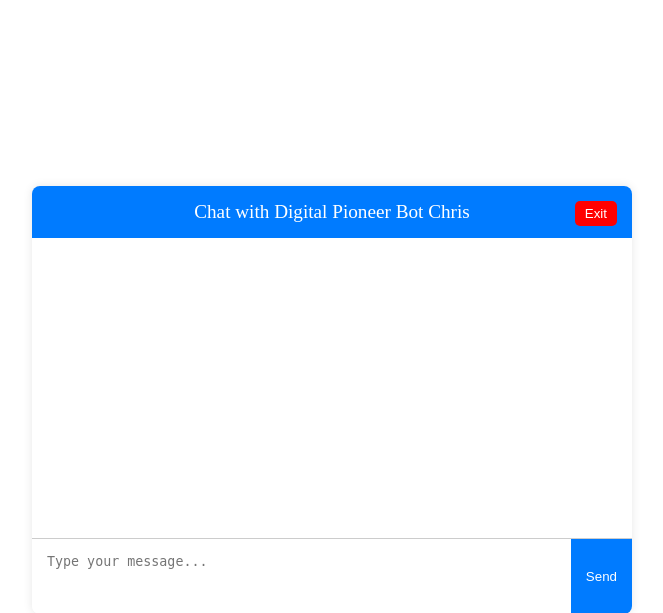
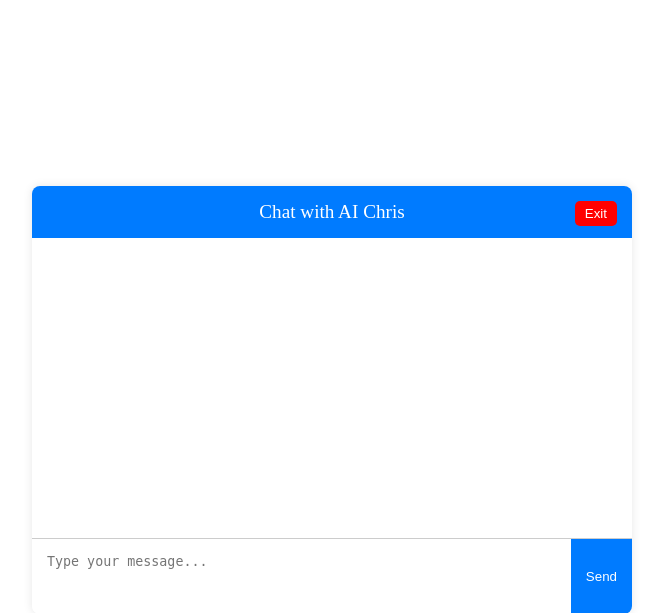
Before and after one commit to Zaxs005/Digital, a Flask app: page / in a window 1280 px wide. Shown: the top 613 px of the page, without its empty margins (308-971 px from the left). Run offline with Flask 3, Linux system fonts and the light colour scheme.

Commit message:
Update index.html

```diff
--- a/templates/index.html
+++ b/templates/index.html
@@ -8,7 +8,7 @@
 
     <meta name="viewport" content="width=device-width, initial-scale=1.0">
 
-    <title>Digital Pioneer Bot Chris</title>
+    <title>Chat with AI Chris</title>
 
     <style>
 
@@ -239,7 +239,7 @@
 
         <div class="chat-header">
 
-            Chat with Digital Pioneer Bot Chris
+            Chat with AI Chris
 
             <button class="exit-button" onclick="exitChat()">Exit</button>
 
```
